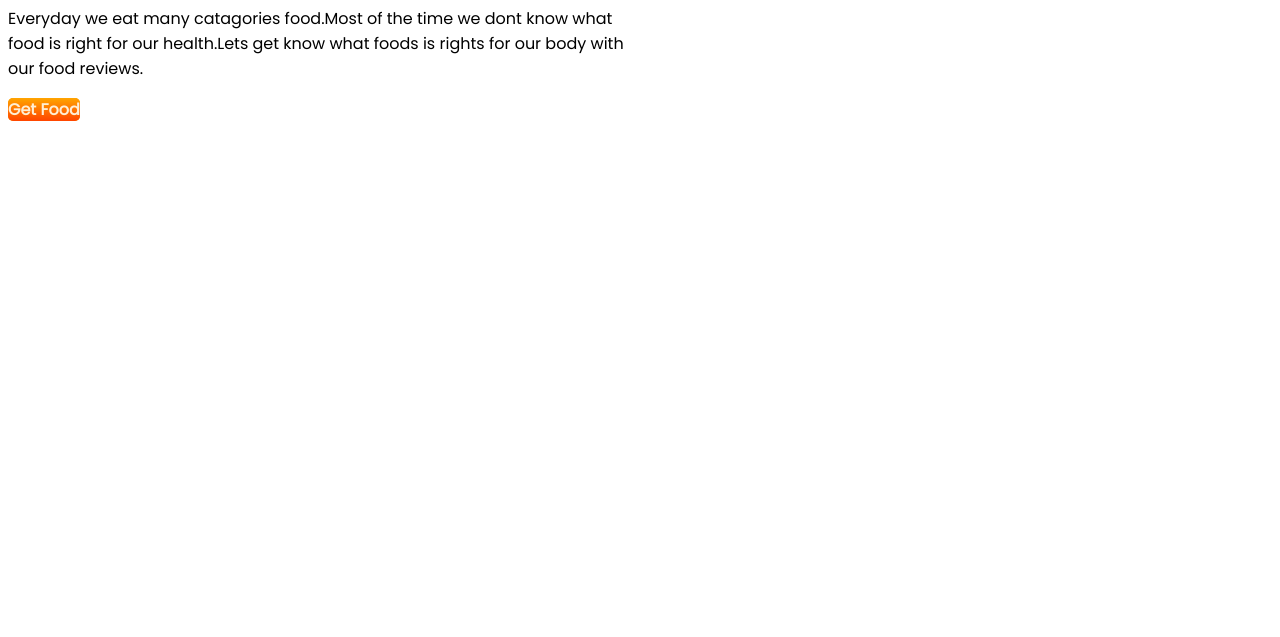
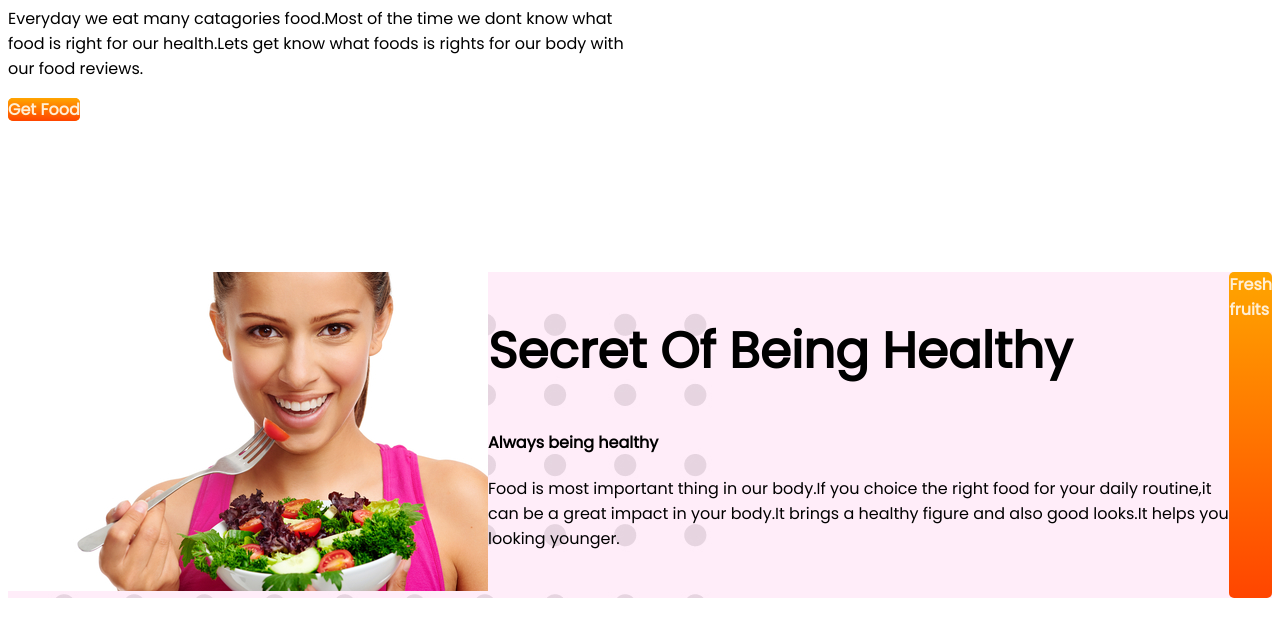
Before and after one commit to nazninkeya/food-reviews, a plain HTML site: page index.html in a window 1280 px wide. Shown: the part 393-1030 px from the top of the page. Before the commit the page ends 800 px from the top, so only its background shows below. Drawn offline with Linux system fonts and the light colour scheme.

Commit message:
health-issues-added

```diff
--- a/index.html
+++ b/index.html
@@ -32,6 +32,27 @@
     </section>
 
 
+    <section class="background-img">
+        <div id="great-img" class="heading-tag,"><img
+                src="images/female/eat-healthy-food-png-transparent-eat-healthy-foodpng-images-woman-eating-png-480_319.png"
+                alt=""></div>
+        <div class="heading-tag">
+            <h1>Secret Of Being Healthy</h1>
+            <h4>Always being healthy </h4>
+            <p>Food is most important thing in our body.If you choice the right food for your daily routine,it can
+                be a
+                great impact in your body.It brings a healthy figure and also good looks.It helps you looking
+                younger.
+            </p>
+        </div>
+        <a class="link-button" targer=_blank href="https://chaldal.com/fresh-fruit">Fresh fruits</a>
+
+
+
+    </section>
+
+
+
 </body>
 
 </html>
--- a/style.css
+++ b/style.css
@@ -9,7 +9,17 @@ h1{
 }
 section{
     display: flex;
+    margin-bottom: 150px;
+
 }
+.background-img{
+    background-image: url(images/shapes/Frame\ 59.jpg);
+}
+
+
+
+
+
 .link-button{
     text-decoration: none;
     background-color: orange;
```
